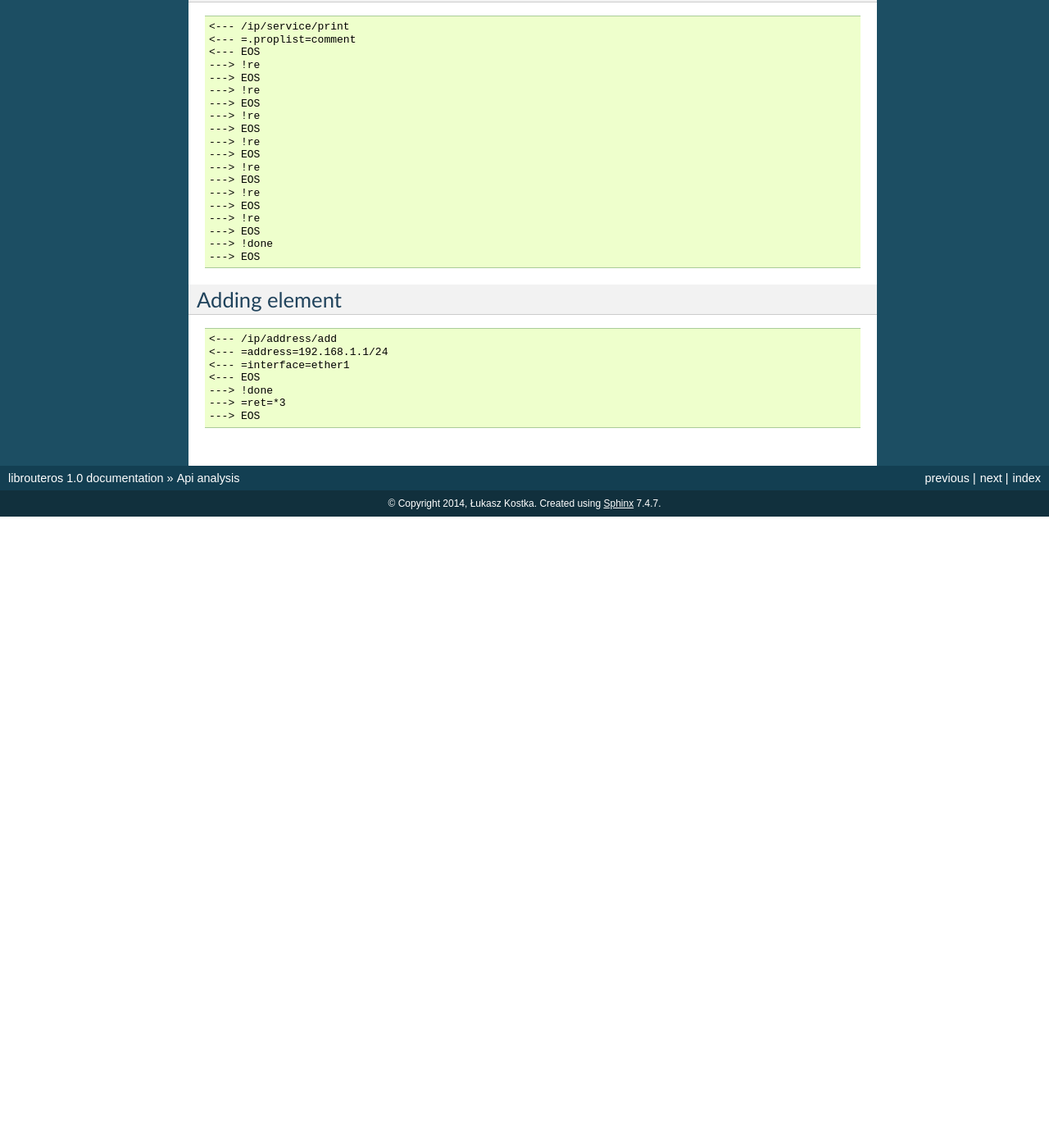
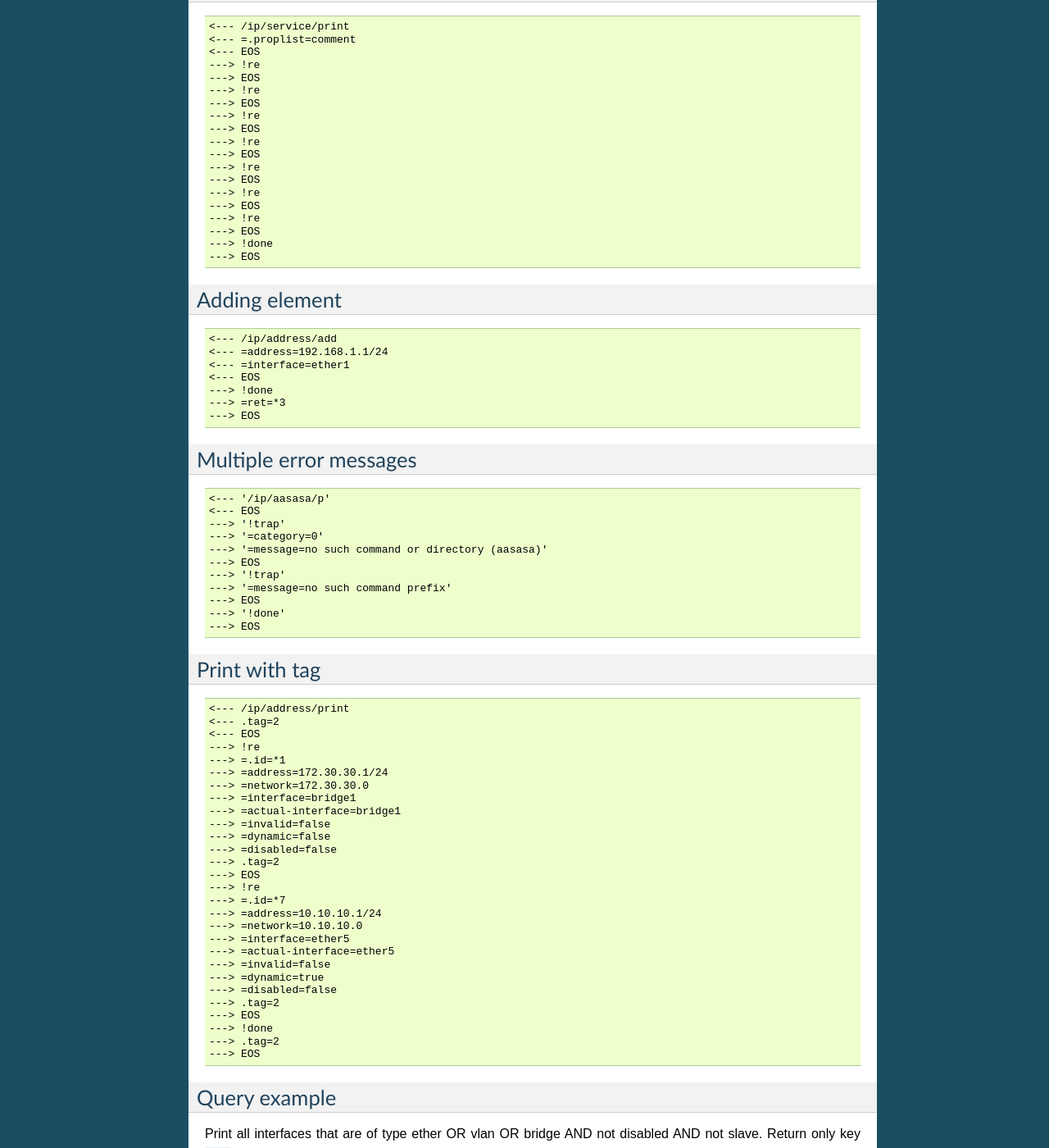
Before and after one commit to hoeseung18k/librouteros-docs, a Sphinx documentation site: the page built from docs/api_analysis.rst, in a window 1280 px wide and 1400 px high, scrolled down 937 px. Shown: the whole window at 82% size. Built offline with Sphinx 7.4.7, drawn with Linux system fonts in a browser that asks for light colours; before the commit the page ends 1567 px from its top, so only the background shows below that; some of the changed text lies outside the part shown.

Commit message:
updated api analysys

```diff
--- a/docs/api_analysis.rst
+++ b/docs/api_analysis.rst
@@ -89,3 +89,83 @@ Adding element
     ---> !done
     ---> =ret=*3
     ---> EOS
+
+-----------------------
+Multiple error messages
+-----------------------
+.. code-block:: none
+
+    <--- '/ip/aasasa/p'
+    <--- EOS
+    ---> '!trap'
+    ---> '=category=0'
+    ---> '=message=no such command or directory (aasasa)'
+    ---> EOS
+    ---> '!trap'
+    ---> '=message=no such command prefix'
+    ---> EOS
+    ---> '!done'
+    ---> EOS
+
+--------------
+Print with tag
+--------------
+.. code-block:: none
+
+    <--- /ip/address/print
+    <--- .tag=2
+    <--- EOS
+    ---> !re
+    ---> =.id=*1
+    ---> =address=172.30.30.1/24
+    ---> =network=172.30.30.0
+    ---> =interface=bridge1
+    ---> =actual-interface=bridge1
+    ---> =invalid=false
+    ---> =dynamic=false
+    ---> =disabled=false
+    ---> .tag=2
+    ---> EOS
+    ---> !re
+    ---> =.id=*7
+    ---> =address=10.10.10.1/24
+    ---> =network=10.10.10.0
+    ---> =interface=ether5
+    ---> =actual-interface=ether5
+    ---> =invalid=false
+    ---> =dynamic=true
+    ---> =disabled=false
+    ---> .tag=2
+    ---> EOS
+    ---> !done
+    ---> .tag=2
+    ---> EOS
+
+-------------
+Query example
+-------------
+
+Print all interfaces that are of type ether OR vlan OR bridge AND not disabled AND not slave. Return only key ``name``
+
+.. code-block:: none
+
+    <--- '/interface/print'
+    <--- '=.proplist=name'
+    <--- '?-slave'
+    <--- '?=disabled=no'
+    <--- '?=type=bridge'
+    <--- '?=type=ether'
+    <--- '?=type=vlan'
+    <--- '?#|'
+    <--- '?#|'
+    <--- '?#&'
+    <--- '?#&'
+    <--- EOS
+    ---> '!re'
+    ---> '=name=ether1'
+    ---> EOS
+    ---> '!re'
+    ---> '=name=ether2'
+    ---> EOS
+    ---> '!done'
+    ---> EOS
```
